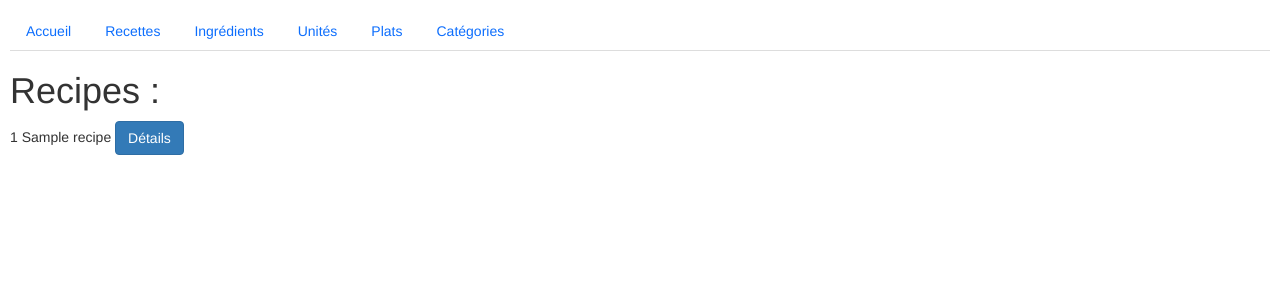
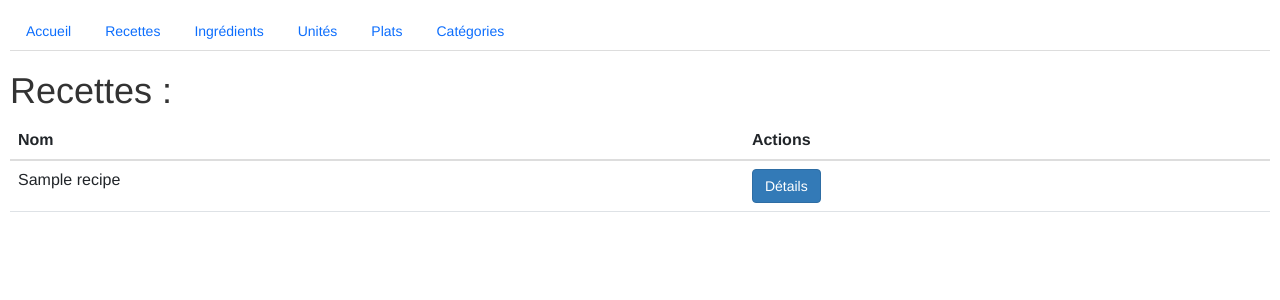
Before and after one commit to yg-c/Cookbook, a Django app: page /cookbook/recipes/ in a window 1280 px wide. Shown: the top 300 px of the page. Run offline with Django 4.2, Linux system fonts and the light colour scheme; tables that the repository leaves empty hold one stand-in row (values such as "Sample post"); some libraries are stand-ins or nearby versions.

Commit message:
Update recipes.html

```diff
--- a/django-cookbook/recipe/cookbook/templates/recipes.html
+++ b/django-cookbook/recipe/cookbook/templates/recipes.html
@@ -3,15 +3,22 @@
     <title>Recipes</title>
 
 <body>
-<h1>Recipes :</h1>
+<h1>Recettes :</h1>
+<table class="table table-hover">
+    <thead>
+        <tr>
+            <th scope="col">Nom</th>
+            <th scope="col">Actions</th>
+        </tr>
+    </thead>
+    <tbody>
         {%for recipe in recipes%}
-<p>
             <tr>
-                <td>{{recipe.id}}</td>
                 <td>{{recipe.name}}</td>
                 <td><a href="../recipe/{{ recipe.id }}" class="btn btn-primary" role="button" aria-pressed="true">Détails</a></td>
             </tr>
         {% endfor %}
-</p>
+    </tbody>
+</table>
 </body>
 {% endblock %}
```
